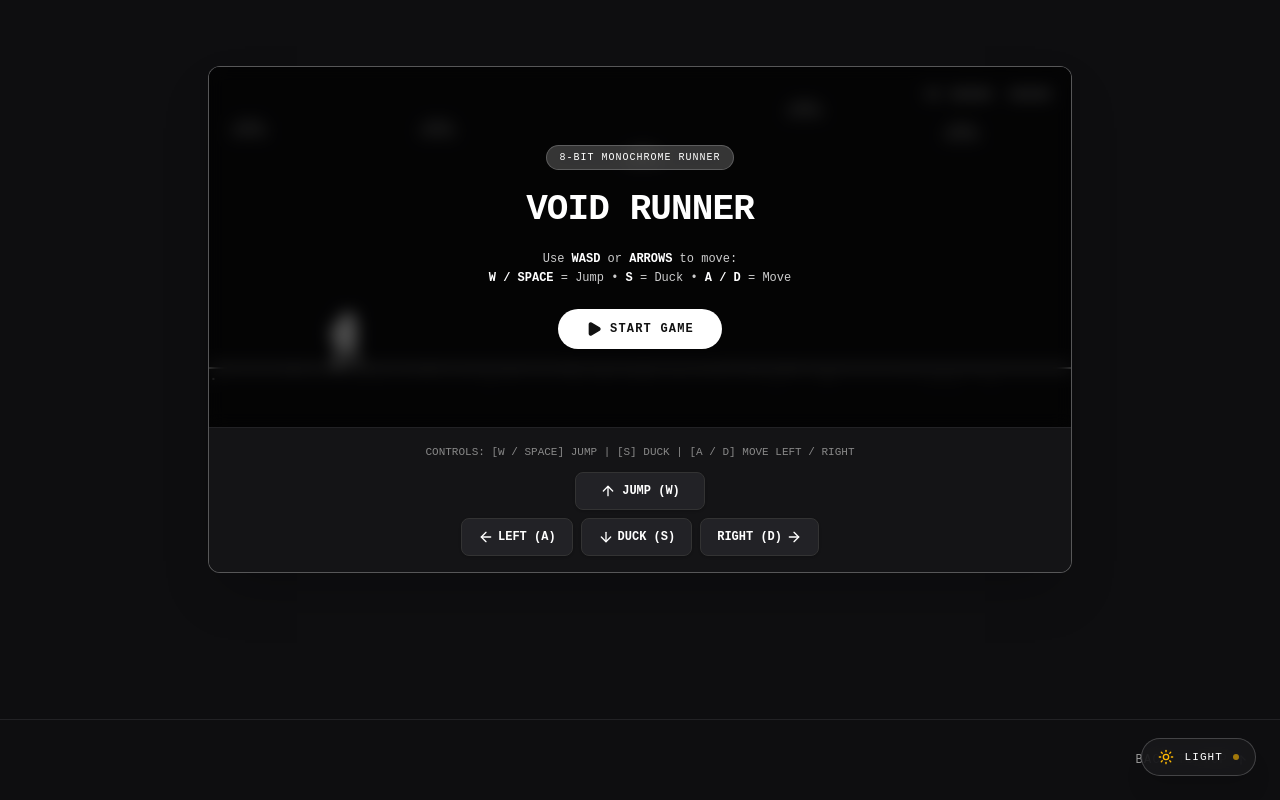
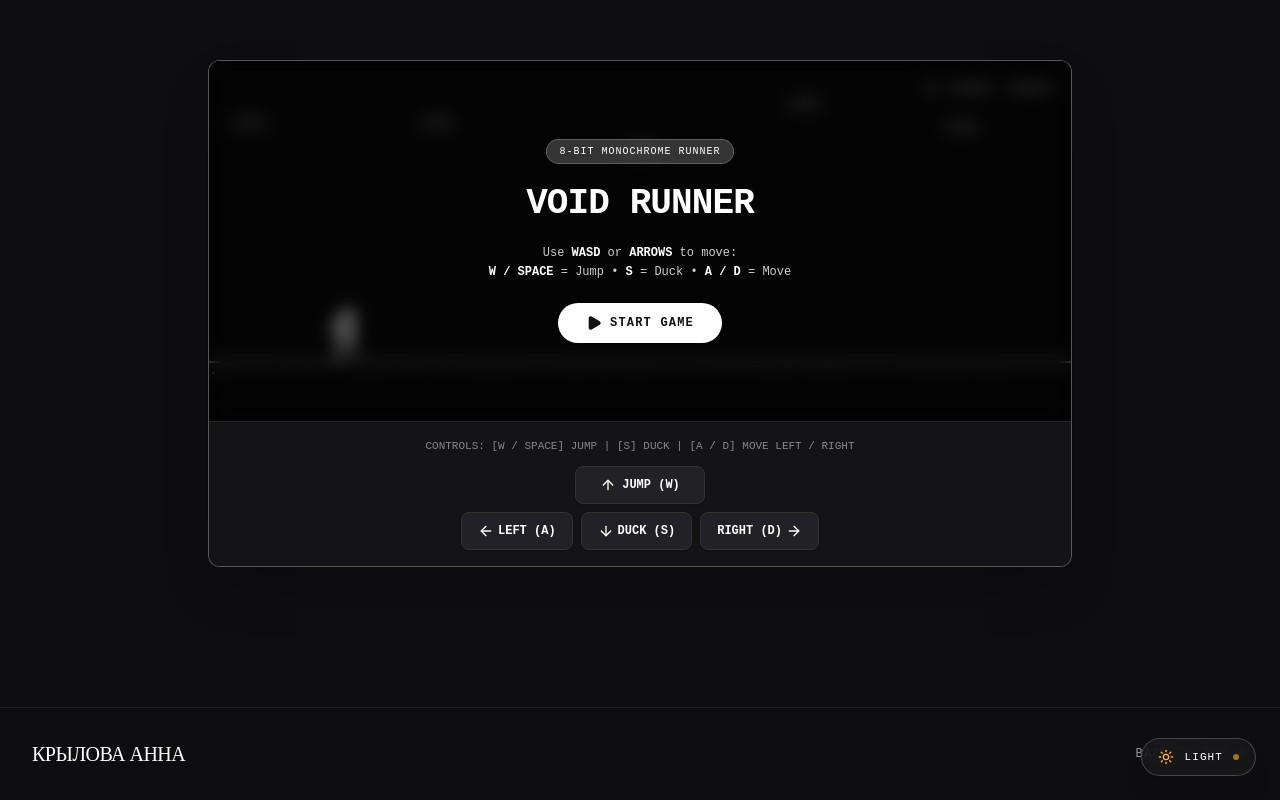
Before and after one commit to Derzkiyboomchik/designer-portfolio, a React (Vite) app: page / in a window 1280 px wide. Built offline with nearby package versions, Linux system fonts and the light colour scheme; no server answers.

Commit message:
Fix Footer profile name prop binding

```diff
--- a/src/App.tsx
+++ b/src/App.tsx
@@ -99,7 +99,7 @@ export function App() {
       </main>
 
       {/* Clean Minimal Footer */}
-      <Footer />
+      <Footer profile={profile} />
 
       {/* Slide-out Sidebar Drawer */}
       <ProfileDrawer
--- a/src/components/Footer.tsx
+++ b/src/components/Footer.tsx
@@ -1,8 +1,12 @@
 import React from 'react';
 import { ArrowUp } from 'lucide-react';
-import { PROFILE_DATA } from '../data/portfolioData';
+import { type ProfileData } from '../data/portfolioData';
 
-export const Footer: React.FC = () => {
+interface FooterProps {
+  profile?: ProfileData;
+}
+
+export const Footer: React.FC<FooterProps> = ({ profile }) => {
   const scrollToTop = () => {
     window.scrollTo({ top: 0, behavior: 'smooth' });
   };
@@ -11,7 +15,7 @@ export const Footer: React.FC = () => {
     <footer className="w-full mt-20 border-t border-[#E5E5E5] dark:border-[#222225] bg-[#FAFAFA] dark:bg-[#0E0E10] text-[#111] dark:text-white transition-colors py-8 px-4 sm:px-8">
       <div className="max-w-7xl mx-auto flex items-center justify-between">
         <h4 className="font-serif text-xl font-light tracking-tight text-[#111] dark:text-white">
-          {PROFILE_DATA.name}
+          {profile?.name || 'КРЫЛОВА АННА'}
         </h4>
 
         <button
```
